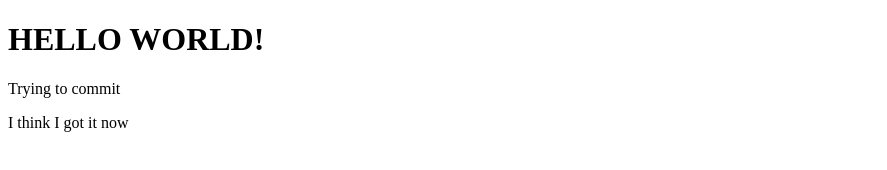
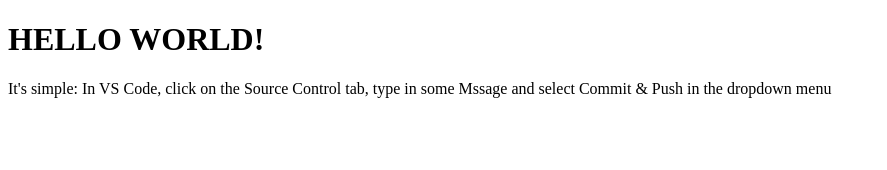
Before and after one commit to brantmos/brantmos.github.io, a plain HTML site: page index.html in a window 1280 px wide. Shown: the whole page, without its empty margins (0-887 px from the left). Drawn offline with Linux system fonts and the light colour scheme.

Commit message:
Info Message

```diff
--- a/index.html
+++ b/index.html
@@ -6,8 +6,8 @@
 
     <body>
         <h1> HELLO WORLD! </h1>
-        <p> Trying to commit</p>
-        <p> I think I got it now </p>
+        <p> It's simple: In VS Code, click on the Source Control tab, type in some Mssage
+            and select Commit & Push in the dropdown menu</p>
     </body>
 
 </html>
```
